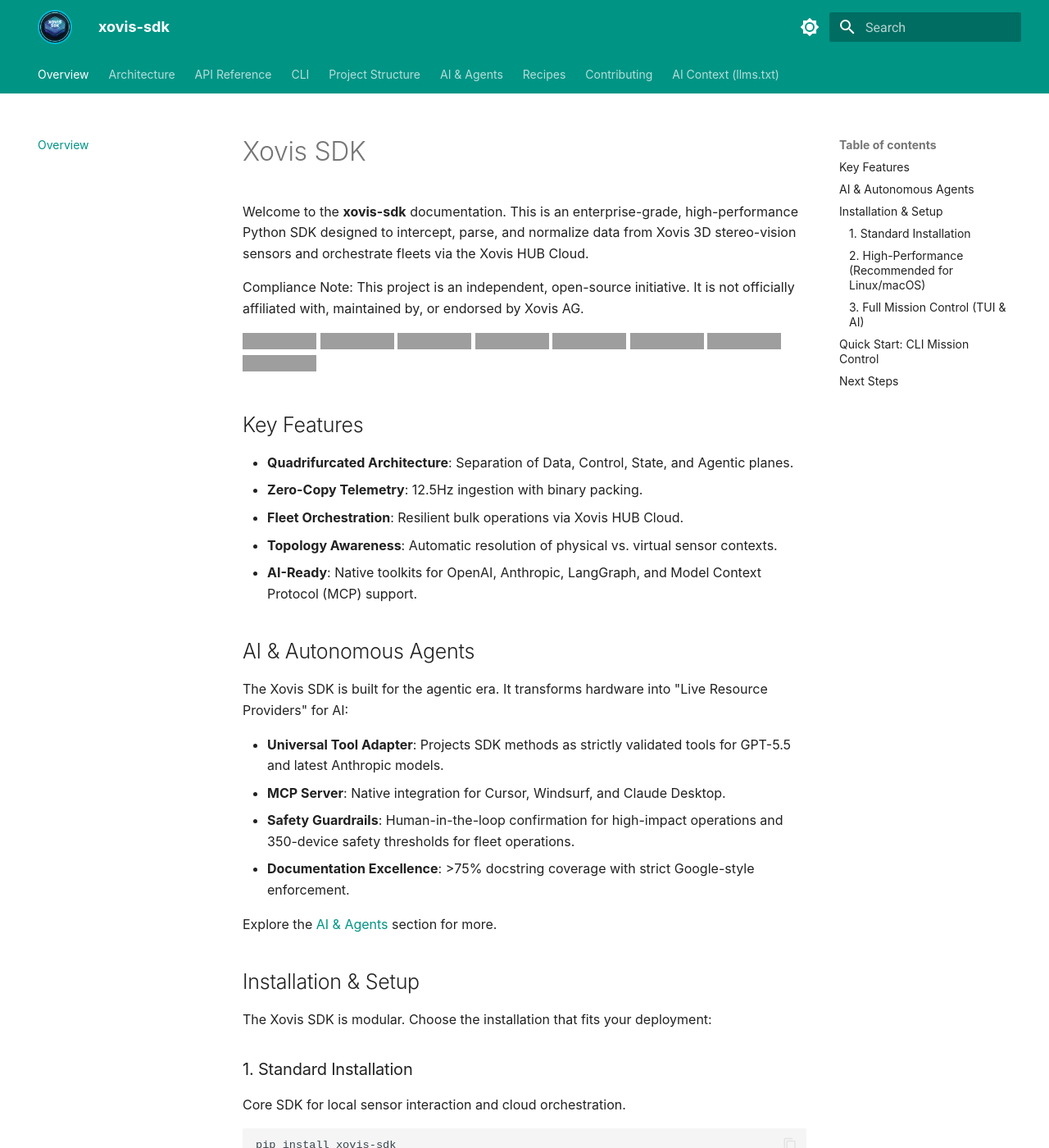
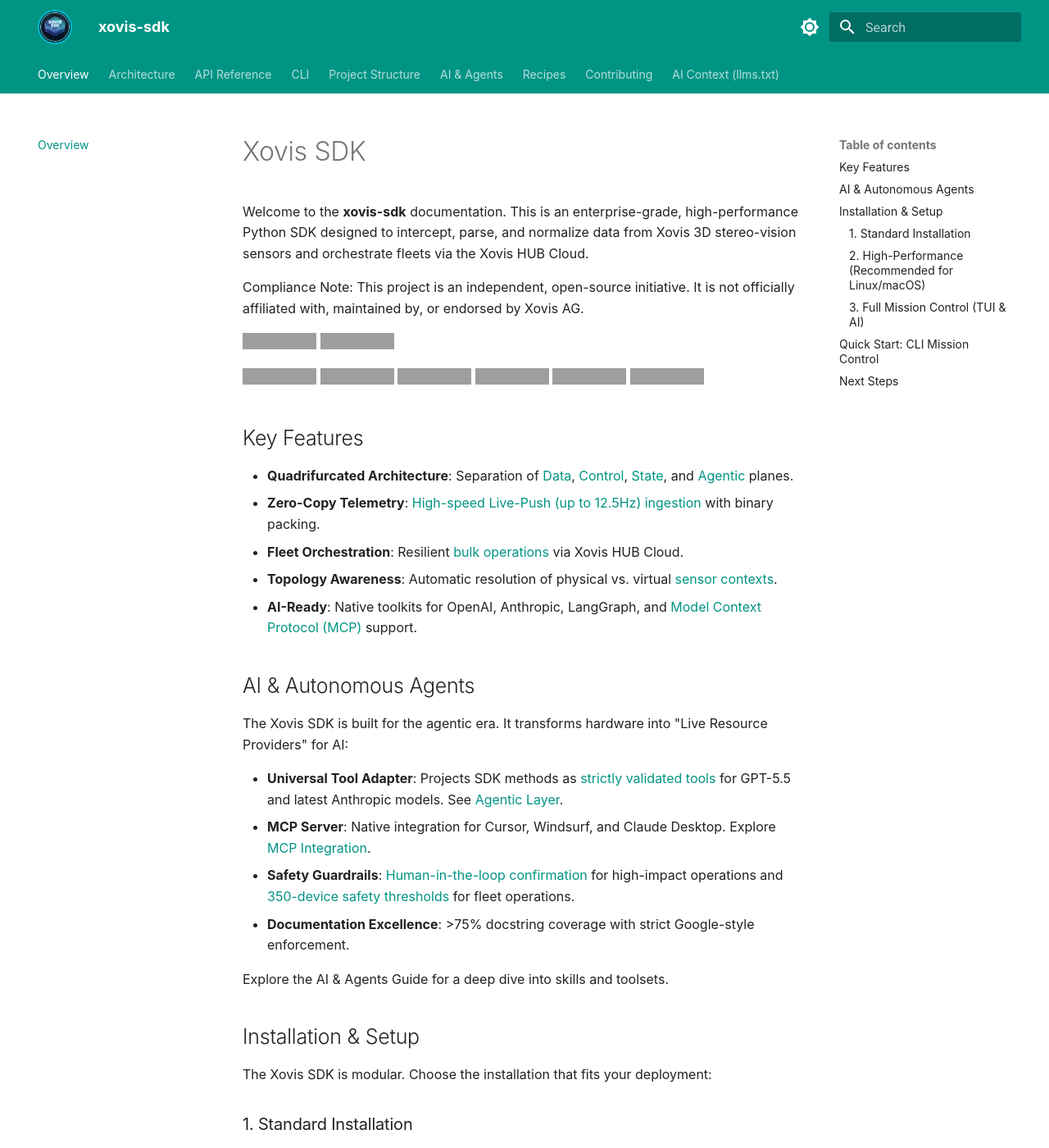
Before and after one commit to xovis-open-sdk/xovis-sdk, an MkDocs documentation site: the page built from docs/index.md, in a window 1280 px wide and 1400 px high, cut to the strip 0-1400 px from the top of the window. Shown: the whole strip at 82% size. Built offline with MkDocs 1.6.1 and Material for MkDocs 9.7.7, drawn with Linux system fonts in a browser that asks for light colours; some of the changed text lies outside the part shown; grey boxes are pictures that could not be loaded.

Commit message:
Update documentation to standardize "Live-Push" terminology and enhance DataPush frequency details
- Refine references to real-time Live-Push ingestion across key docs
- Expand descriptions for DataPush varieties and scheduling strategies
- Highlight interactive features in the Mission Control TUI, including topology detection and AI scope control
- Update architecture diagrams and examples to align with improved terminology
- Minor badge refinements for README formatting consistency

````diff
--- a/docs/index.md
+++ b/docs/index.md
@@ -6,6 +6,8 @@
 
 [![GitHub](https://img.shields.io/badge/GitHub-xovis--sdk-181717?logo=github)](https://github.com/xovis-open-sdk/xovis-sdk)
 [![PyPI](https://img.shields.io/pypi/v/xovis-sdk?color=blue&logo=pypi&logoColor=white)](https://pypi.org/project/xovis-sdk/1.0.0a3/)
+
+
 [![MCP Ready](https://img.shields.io/badge/MCP-Ready-5B32A8.svg?logo=server&logoColor=white)](https://modelcontextprotocol.io/)
 [![LangGraph Ready](https://img.shields.io/badge/LangGraph-Ready-1C3C3C.svg?logo=langchain&logoColor=white)](https://langchain.com/)
 [![OpenAI Compatible](https://img.shields.io/badge/OpenAI-Compatible-412991.svg?logo=openai&logoColor=white)](https://openai.com/)
@@ -15,22 +17,22 @@
 
 ## Key Features
 
-- **Quadrifurcated Architecture**: Separation of Data, Control, State, and Agentic planes.
-- **Zero-Copy Telemetry**: 12.5Hz ingestion with binary packing.
-- **Fleet Orchestration**: Resilient bulk operations via Xovis HUB Cloud.
-- **Topology Awareness**: Automatic resolution of physical vs. virtual sensor contexts.
-- **AI-Ready**: Native toolkits for OpenAI, Anthropic, LangGraph, and Model Context Protocol (MCP) support.
+- **Quadrifurcated Architecture**: Separation of [Data](architecture.md#1-the-data-plane), [Control](architecture.md#2-the-control-plane), [State](architecture.md#3-the-state--topology-plane), and [Agentic](architecture.md#4-the-agentic-layer) planes.
+- **Zero-Copy Telemetry**: [High-speed Live-Push (up to 12.5Hz) ingestion](architecture.md#1-the-data-plane) with binary packing.
+- **Fleet Orchestration**: Resilient [bulk operations](architecture.md#2-the-control-plane) via Xovis HUB Cloud.
+- **Topology Awareness**: Automatic resolution of physical vs. virtual [sensor contexts](cli.md#ui).
+- **AI-Ready**: Native toolkits for OpenAI, Anthropic, LangGraph, and [Model Context Protocol (MCP)](ai/mcp.md) support.
 
 ## AI & Autonomous Agents
 
 The Xovis SDK is built for the agentic era. It transforms hardware into "Live Resource Providers" for AI:
 
-- **Universal Tool Adapter**: Projects SDK methods as strictly validated tools for GPT-5.5 and latest Anthropic models.
-- **MCP Server**: Native integration for Cursor, Windsurf, and Claude Desktop.
-- **Safety Guardrails**: Human-in-the-loop confirmation for high-impact operations and 350-device safety thresholds for fleet operations.
+- **Universal Tool Adapter**: Projects SDK methods as [strictly validated tools](ai/agentic_layer.md#1-xovisantoolkit-universal-adapter) for GPT-5.5 and latest Anthropic models. See [Agentic Layer](ai/agentic_layer.md).
+- **MCP Server**: Native integration for Cursor, Windsurf, and Claude Desktop. Explore [MCP Integration](ai/mcp.md).
+- **Safety Guardrails**: [Human-in-the-loop confirmation](ai/agentic_layer.md#safety--guardrails) for high-impact operations and [350-device safety thresholds](ai/agentic_layer.md#safety--guardrails) for fleet operations.
 - **Documentation Excellence**: >75% docstring coverage with strict Google-style enforcement.
 
-Explore the [AI & Agents](ai/agentic_layer.md) section for more.
+Explore the AI & Agents Guide for a deep dive into skills and toolsets.
 
 ## Installation & Setup
 
@@ -71,7 +73,7 @@
    xovis-cli ui
    ```
 
-For advanced orchestration and fleet-wide commands, see the [CLI Reference](cli.md).
+For advanced orchestration and fleet-wide commands, see the [CLI Reference & TUI Guide](cli.md).
 
 ## Next Steps
 
````
Also changed, not shown: README.md (+5 -5 lines), docs/ai/agentic_layer.md (+8 -2 lines), docs/architecture.md (+24 -3 lines), docs/cli.md (+8 -1 lines), docs/contributing/agent_instructions.md (+1 -1 lines), docs/contributing/engineering_guidelines.md (+1 -1 lines).
